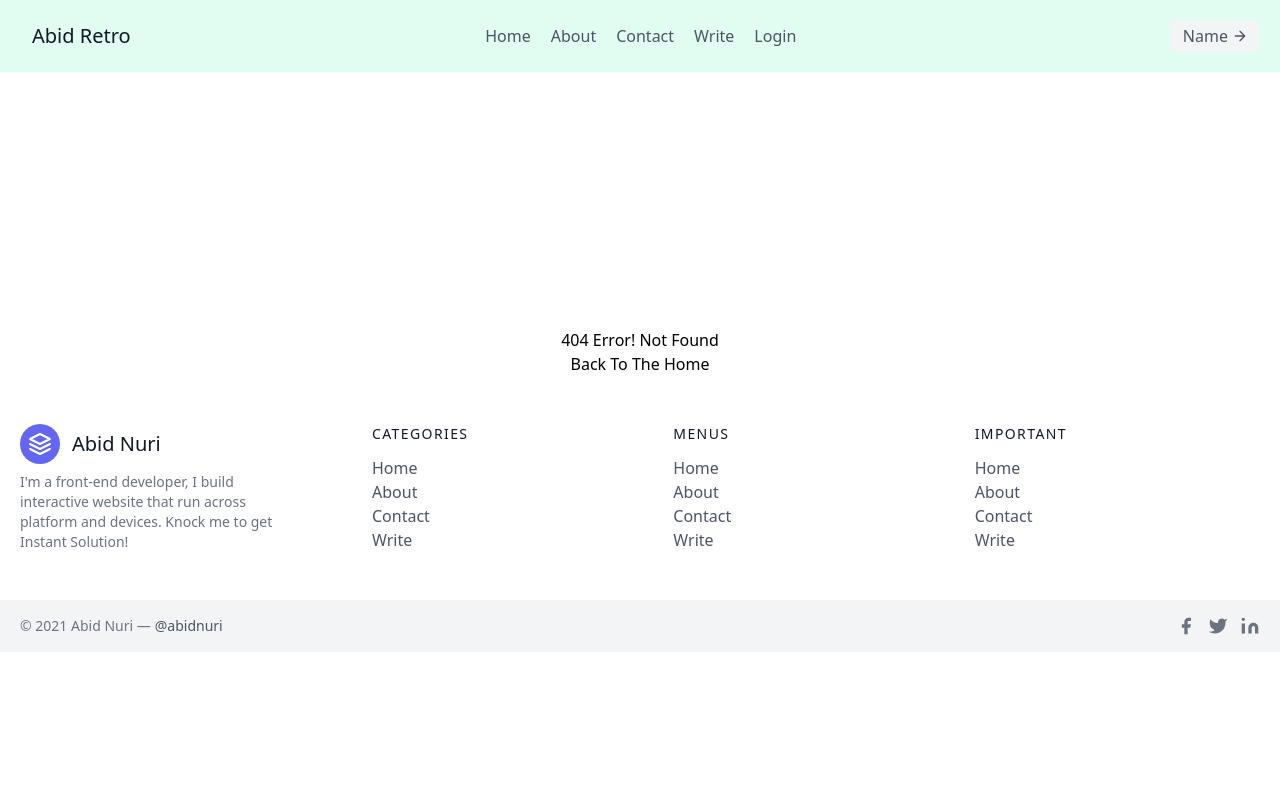
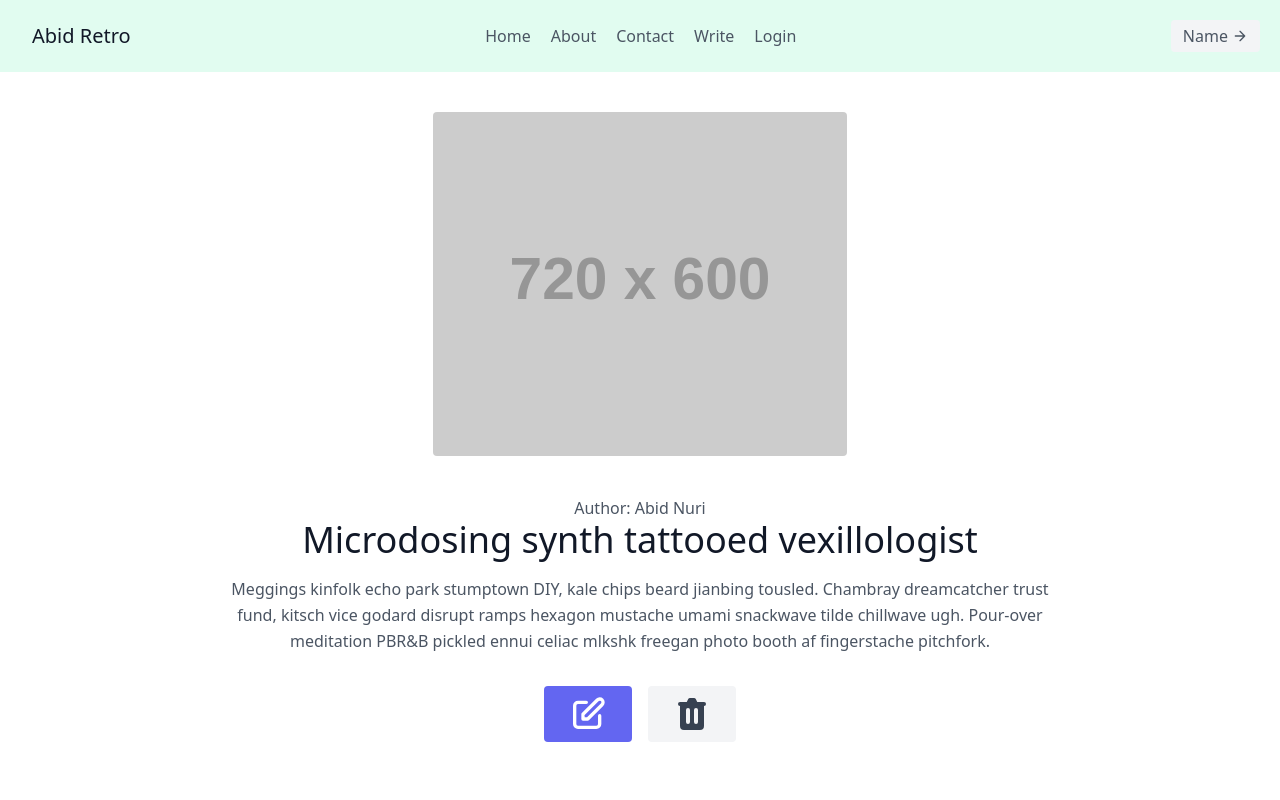
Before and after one commit to abidnuri/retro-blog-client, a React (Create React App) app: page /post/1 in a window 1280 px wide. Shown: the top 800 px of the page. Built offline with nearby package versions, Linux system fonts and the light colour scheme.

Commit message:
design done with route

```diff
--- a/src/App.js
+++ b/src/App.js
@@ -13,6 +13,7 @@ import Login from './components/Login/Login';
 import NotFound from './components/NotFound/NotFound';
 import Navbar from './components/Shared/Navbar/Navbar';
 import Footer from './components/Shared/Footer/Footer';
+import BlogPost from './components/BlogPost/BlogPost';
 
 
 function App() {
@@ -35,6 +36,9 @@ function App() {
         <Route path="/login">
           <Login />
         </Route>
+        <Route path="/post/:postID">
+          <BlogPost />
+        </Route>
         <Route path="*">
           <NotFound />
         </Route>
--- a/src/components/BlogPost/BlogPost.js
+++ b/src/components/BlogPost/BlogPost.js
@@ -4,7 +4,7 @@ const BlogPost = () => {
     return (
         <div>
             <section className="text-gray-600 body-font">
-                <div className="container mx-auto flex px-5 py-24 items-center justify-center flex-col">
+                <div className="container mx-auto flex px-5 py-10 items-center justify-center flex-col">
                     <img className="lg:w-2/6 md:w-3/6 w-5/6 mb-10 object-cover object-center rounded" alt="hero" src="https://dummyimage.com/720x600" />
                     <div className="text-center lg:w-2/3 w-full">
                         <p>Author: <span>Abid Nuri</span></p>
```
